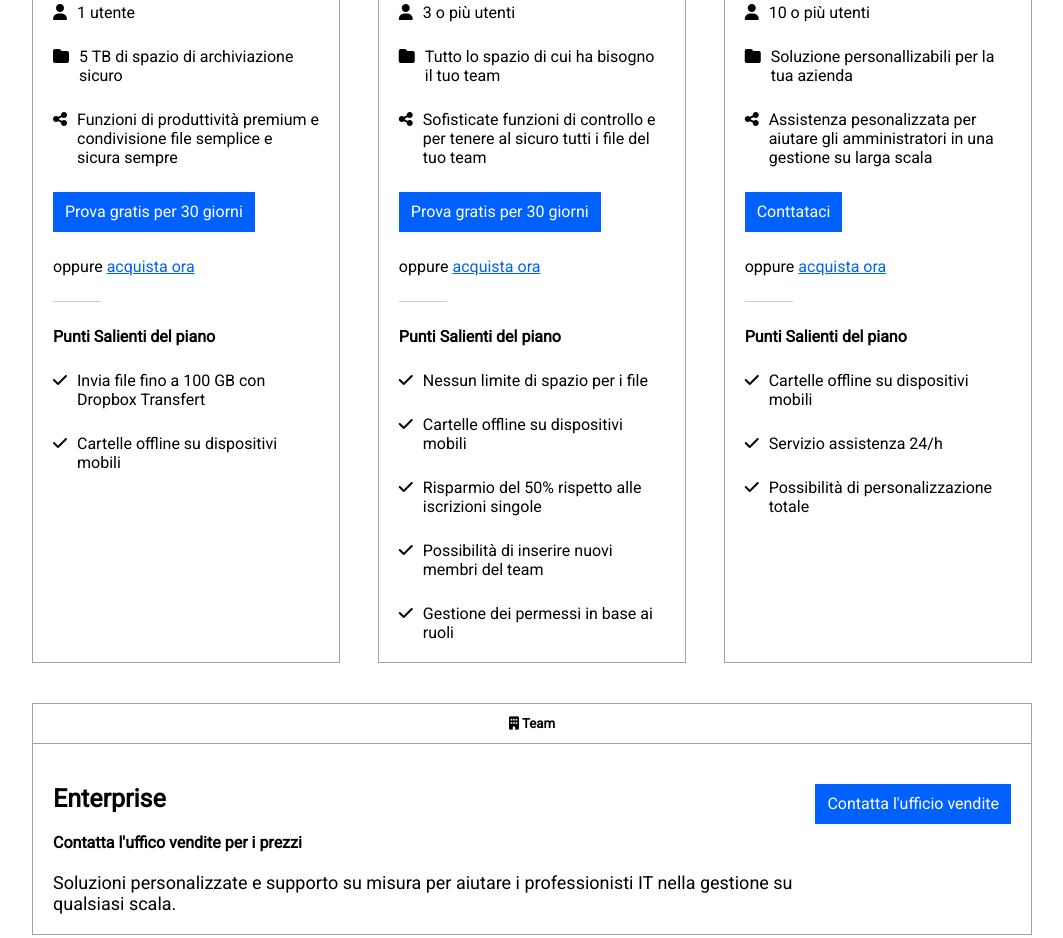
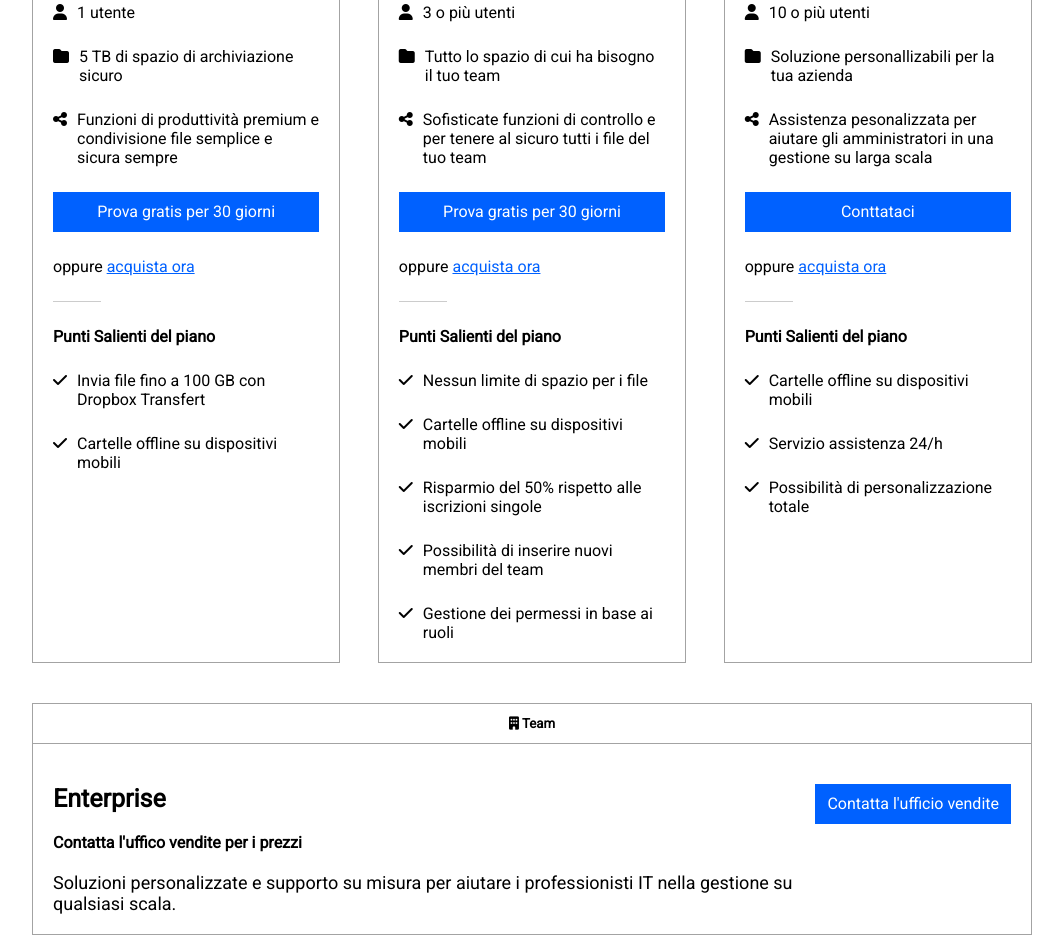
Before and after one commit to S1nghAmandeep/htmlcss-dropbox, a plain HTML site: page index.html in a window 1280 px wide. Shown: the part 1367-2305 px from the top of the page, without its empty margins (108-1171 px from the left). Drawn offline with Linux system fonts and the light colour scheme.

Commit message:
fixed-button-issue in-section-2

```diff
--- a/index.html
+++ b/index.html
@@ -95,10 +95,10 @@
                                 <li class="list-detail"><i class="fa-solid fa-folder"></i> 5 TB di spazio di archiviazione sicuro</li>
                                 <li class="list-detail"><i class="fa-solid fa-share-nodes"></i> Funzioni di produttività premium e condivisione file semplice e sicura sempre</li>
                             </ul>
-                            <ul class="buy-list-button">
-                                <li><a class="click-button" href="">Prova gratis per 30 giorni</a></li>
-                                <li><span >oppure <a class="buy-product" href="http://">acquista ora</a></span></li>
-                            </ul>
+                            <div class="buy-list-button">
+                                <a class="click-button" href="">Prova gratis per 30 giorni</a>
+                                <p>oppure <a class="buy-product" href="http://">acquista ora</a></p>
+                            </div>
 
                             <ul class="buy-list">
                                 <li class="list-detail"><strong>Punti Salienti del piano</strong></li>
@@ -121,10 +121,10 @@
                                      <li class="list-detail"><i class="fa-solid fa-folder"></i> Tutto lo spazio di cui ha bisogno il tuo team</li>
                                      <li class="list-detail"><i class="fa-solid fa-share-nodes"></i> Sofisticate funzioni di controllo e per tenere al sicuro tutti i file del tuo team</li>
                                 </ul>
-                                <ul class="buy-list-button">
-                                    <li><a class="click-button" href="">Prova gratis per 30 giorni</a></li>
-                                    <li>oppure <a class="buy-product" href="http://">acquista ora</a></li>
-                                </ul>
+                                <div class="buy-list-button">
+                                    <a class="click-button" href="">Prova gratis per 30 giorni</a>
+                                    <p>oppure <a class="buy-product" href="http://">acquista ora</a></p>
+                                </div>
                                 <ul class="buy-list">
                                      <li  class="list-detail"><strong>Punti Salienti del piano</strong></li>
                                      <li class="list-detail"><i class="fa-solid fa-check"></i> Nessun limite di spazio per i file</li>
@@ -147,10 +147,10 @@
                                     <li class="list-detail"><i class="fa-solid fa-folder"></i> Soluzione personallizabili per la tua azienda</li>
                                     <li class="list-detail"><i class="fa-solid fa-share-nodes"></i> Assistenza pesonalizzata per aiutare gli amministratori in una gestione su larga scala</li>
                                 </ul>
-                                <ul class="buy-list-button">
-                                    <li><a class="click-button" href="">Conttataci</a></li>
-                                    <li>oppure <a class="buy-product" href="http://">acquista ora</a></li>
-                                </ul>
+                                <div class="buy-list-button">
+                                    <a class="click-button" href="">Conttataci</a>
+                                    <p>oppure <a class="buy-product" href="http://">acquista ora</a></p>
+                                </div>
                                 <ul class="buy-list">
                                     <li class="list-detail"><strong>Punti Salienti del piano</strong></li>
                                     <li class="list-detail"><i class="fa-solid fa-check"></i> Cartelle offline su dispositivi mobili</li>
@@ -327,27 +327,12 @@
             </div>
         </section>
 
-        <!--
-                            <figure class="uni-logo"></figure> -->
-<!-- <figure>
-                            <img src="./img/arizona_state_university.svg" alt="">
-                            <img src="./img/topps.svg" alt="">
-                        </figure> -->
- <!-- <div class="brand-logo-big"><img src="./img/brand.svg" alt=""></div> -->
-<!-- <figure>
-                            <img src="./img/world_bicycle_relief.svg" alt="">
-                            <img src="./img/lonely_planet.svg" alt="">
-                        </figure> -->
-<!-- <figure>
-                            <img src="./img/hearst_corp.svg" alt="">
-                            <img src="./img/clear_channel.svg" alt="">
-                        </figure> -->
 
                             <!-- inizio sezione 6 -->
 
         <section class="section-6">
             <div class="container-small">
-                <div class="card card-section-6">
+                <div class="card">
                     <div class="col-8">
                         <h2 class="title-section-6">Porta Dropbox Buisness nella tua azienda.</h2>
                     </div>
```
